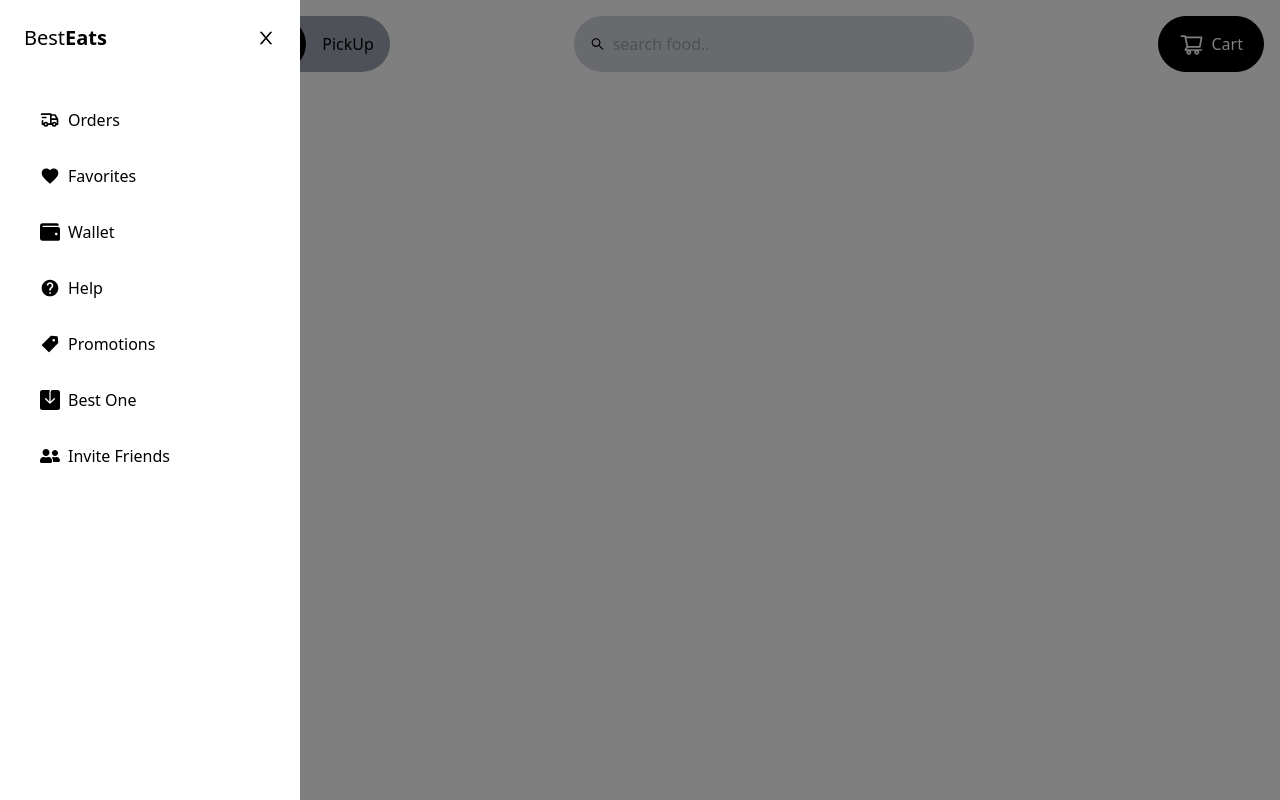
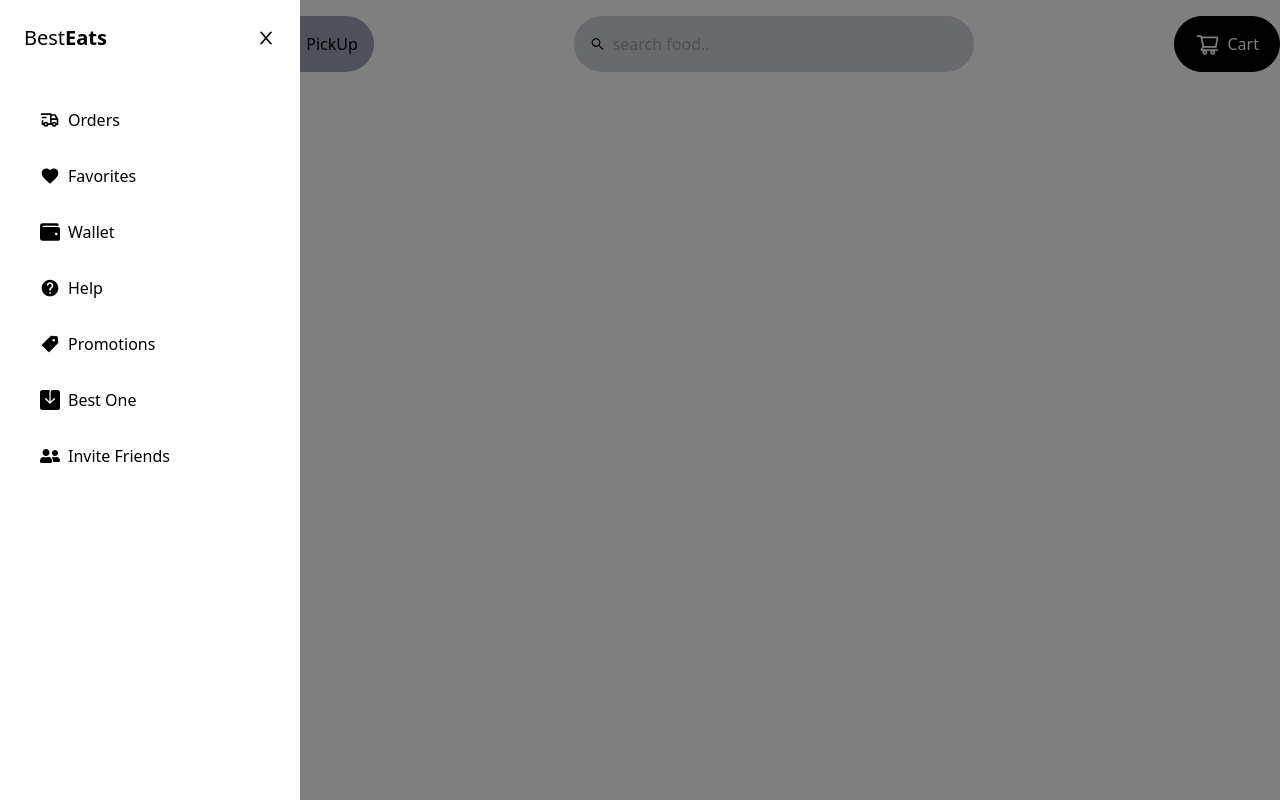
Before and after one commit to xiekecheng/BestFood-App, a React (Vite) app: page / in a window 1280 px wide. Both pictures are taken after a click on the icon 24 px from the left and 44 px from the top of the page. Built offline with nearby package versions, Linux system fonts and the light colour scheme.

Commit message:
🌈 style: 样式调整

```diff
--- a/src/components/Navbar.tsx
+++ b/src/components/Navbar.tsx
@@ -12,7 +12,7 @@ const Navbar = () => {
 	}
 	return (
 		<>
-			<div className='flex justify-between p-4 max-w-7xl mx-auto'>
+			<div className='flex justify-between py-4 max-w-7xl mx-auto'>
 				{/* Logo */}
 				<div className='flex items-center gap-4'>
 					<AiOutlineMenu onClick={() => toggleDrawer(true)} className=' cursor-pointer' />
@@ -39,9 +39,9 @@ const Navbar = () => {
 			{/* drawer */}
 			<div>
 				{/* overlay */}
-				{isShowDrawer && <div className='fixed left-0 top-0 h-screen w-full bg-black/50' />}
+				{isShowDrawer && <div className='fixed left-0 top-0 h-screen w-full bg-black/50 z-10' />}
 				{/* drawer */}
-				<div className={`fixed top-0 w-[300px] h-screen bg-white p-6 ease-in duration-300 ${isShowDrawer ? 'left-0' : 'left-[-300px]'} `}>
+				<div className={`fixed top-0 w-[300px] h-screen bg-white p-6 ease-in duration-300 z-10 ${isShowDrawer ? 'left-0' : 'left-[-300px]'} `}>
 					<div className='flex items-center justify-between'>
 						<h1 className=' text-xl'>Best<span className=' font-bold'>Eats</span></h1>
 						<AiOutlineClose size={20} className=' cursor-pointer' onClick={() => toggleDrawer(false)} />
```
